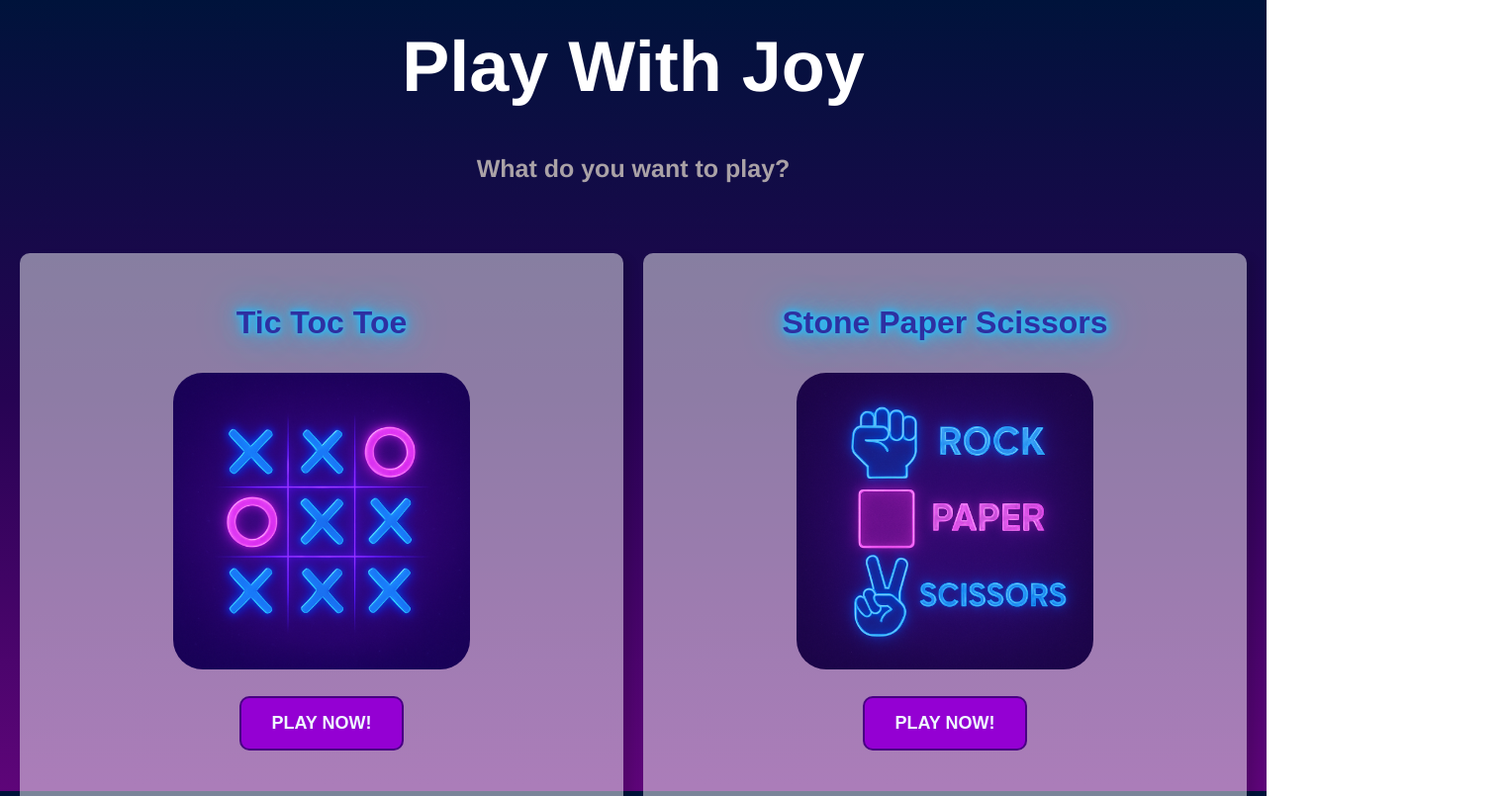
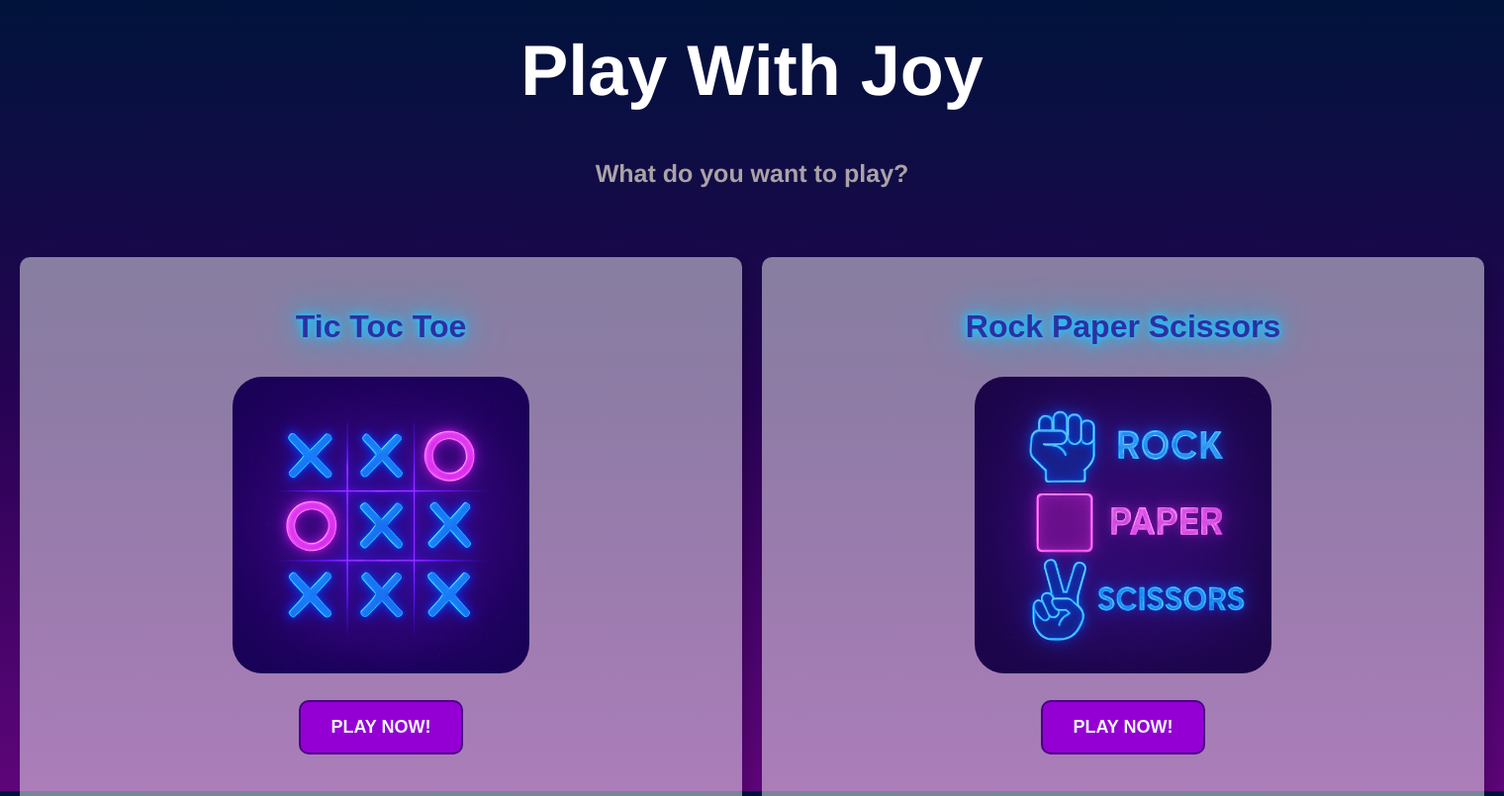
Before and after one commit to BhaveshGadling77/Code_And_Play, a plain HTML site: page Main_Page/index.html in a window 1280 px wide. Shown: the top 805 px of the page at 99% size, 1520 px wide, since content can reach past the window. Drawn offline with Linux system fonts and the light colour scheme.

Commit message:
My First Project

```diff
--- a/Main_Page/index.html
+++ b/Main_Page/index.html
@@ -25,8 +25,8 @@
             </div>
         </div>
         <div class="feature">
-            <h3>Stone Paper Scissors</h3>
-            <img src="../images/Stone_paper_scissors.png" alt="Stone Paper Scissors"> <br><br>
+            <h3>Rock Paper Scissors</h3>
+            <img src="../images/Stone_paper_scissors.png" alt="Rock Paper Scissors"> <br><br>
             <div class="button-wrapper">
                 <a href="../Stone_Paper_scissors/index.html" target="_blank">
                     <button class="glowing-button">Play Now!</button>
--- a/Main_Page/style.css
+++ b/Main_Page/style.css
@@ -3,6 +3,7 @@ body {
     display: flex;
     flex-direction: column;
     height: 100vh;
+    width: 190vh;
     background: linear-gradient(to bottom, rgb(0, 19, 59), rgb(38, 3, 83), rgb(94, 5, 121)) fixed;
     font-family: 'Segoe UI', Tahoma, Geneva, Verdana, sans-serif;
 }
@@ -55,7 +56,7 @@ img {
     padding: 20px;
     align-items: center;
     justify-content: center;
-    flex: 1 1 230px;
+    flex: 1 1 200px;
     border-radius: 10px;
     box-shadow: 8px 4px 8px rgba(0,0,0,0.1);
     background-color: rgba(255, 255, 255, 0.479);
```
Also changed, not shown: Guess_the_Num/script.js (+5 -6 lines), Stone_Paper_scissors/script.js (+7 -3 lines), Tic_Toc_Toe/script.js (+6 -6 lines).
